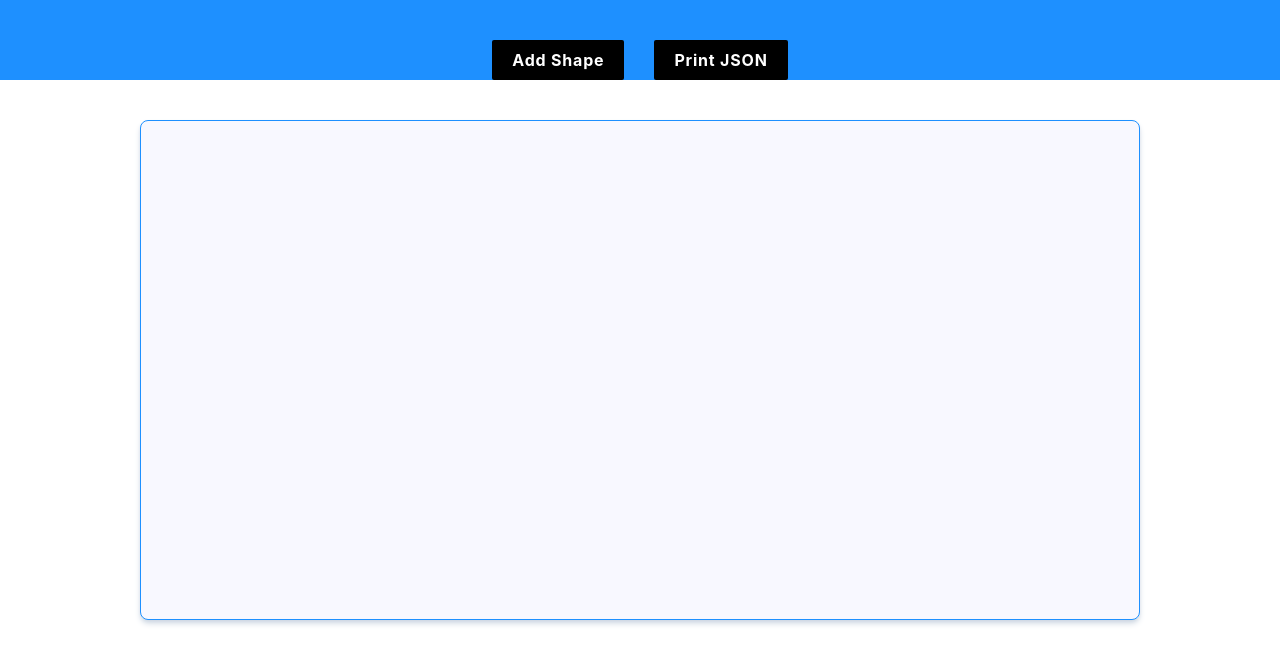
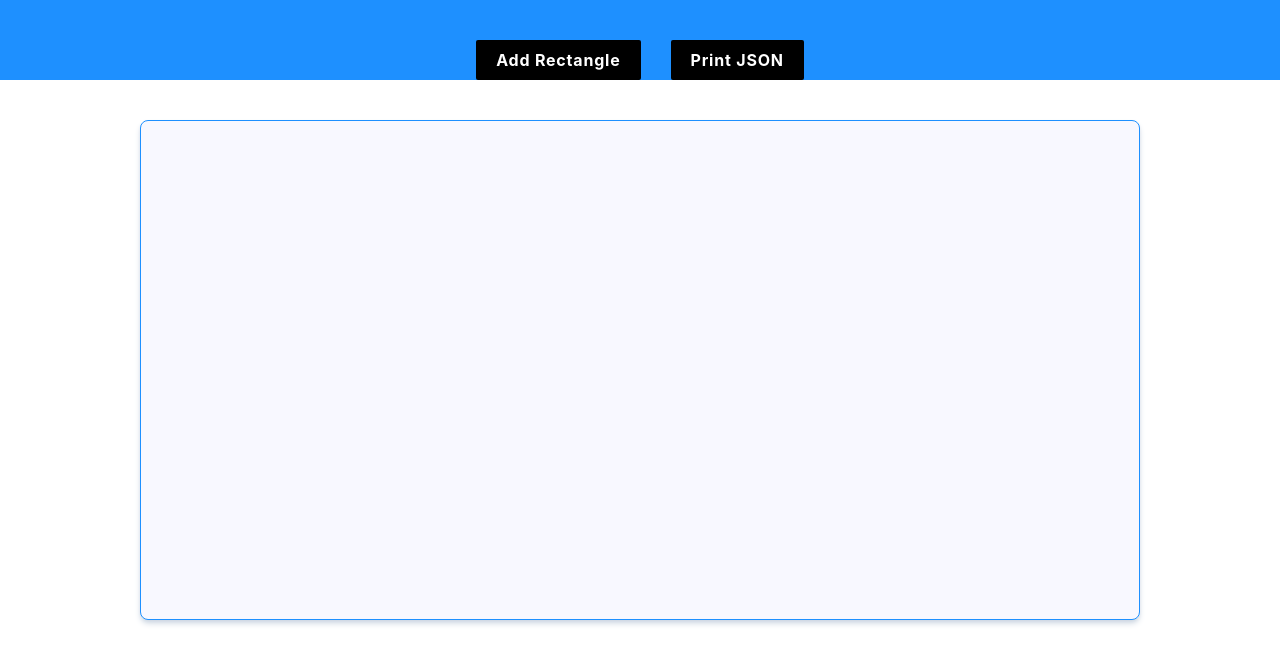
Before and after one commit to saikiran-13/Canvas, a React (Create React App) app: page / in a window 1280 px wide. Shown: the top 664 px of the page. Built offline with nearby package versions, Linux system fonts and the light colour scheme.

Commit message:
reamed  shape to rectangle

```diff
--- a/src/Shapes.jsx
+++ b/src/Shapes.jsx
@@ -94,7 +94,7 @@ const RectangleBox = () => {
             className="bg-black text-white px-5 py-2 rounded-sm font-bold tracking-wider"
             onClick={addShape}
           >
-            Add Shape
+            Add Rectangle
           </button>
           <button
             className="bg-black text-white px-5 py-2 rounded-sm font-bold tracking-wider"
```
